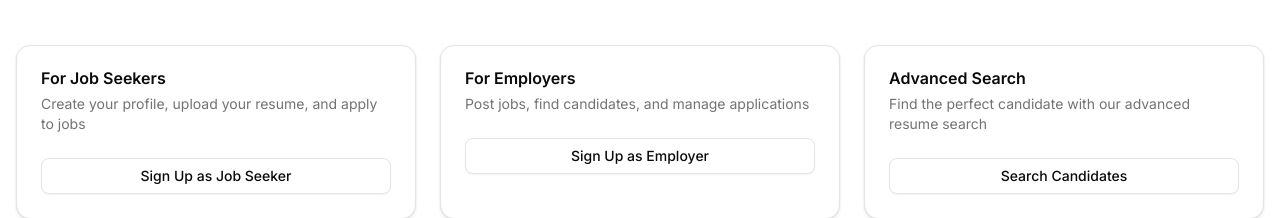
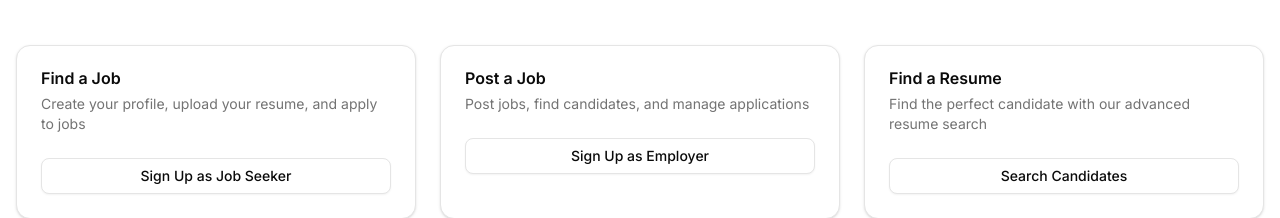
Before and after one commit to matheletes111-afk/jobs-wala, a Next.js app: page / in a window 1280 px wide. Shown: the part 384-602 px from the top of the page. Built offline with nearby package versions, Linux system fonts and the light colour scheme.

Commit message:
card titles modified

```diff
--- a/app/page.tsx
+++ b/app/page.tsx
@@ -39,7 +39,7 @@ export default function HomePage() {
           <div className="grid gap-6 md:grid-cols-3">
             <Card>
               <CardHeader>
-                <CardTitle>For Job Seekers</CardTitle>
+                <CardTitle>Find a Job</CardTitle>
                 <CardDescription>
                   Create your profile, upload your resume, and apply to jobs
                 </CardDescription>
@@ -54,7 +54,7 @@ export default function HomePage() {
             </Card>
             <Card>
               <CardHeader>
-                <CardTitle>For Employers</CardTitle>
+                <CardTitle>Post a Job</CardTitle>
                 <CardDescription>
                   Post jobs, find candidates, and manage applications
                 </CardDescription>
@@ -69,7 +69,7 @@ export default function HomePage() {
             </Card>
             <Card>
               <CardHeader>
-                <CardTitle>Advanced Search</CardTitle>
+                <CardTitle>Find a Resume</CardTitle>
                 <CardDescription>
                   Find the perfect candidate with our advanced resume search
                 </CardDescription>
```
